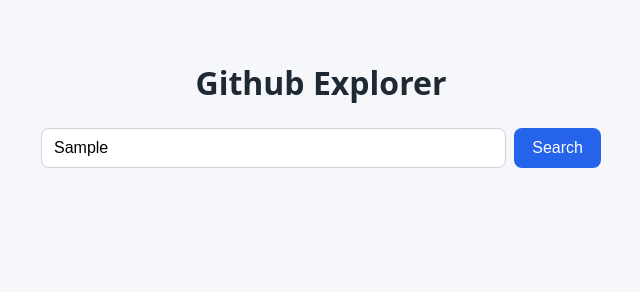
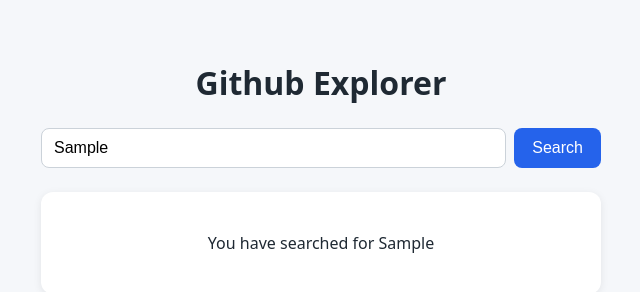
Before and after one commit to aishuu11/DevTrack, a plain HTML site: page index.html in a window 1280 px wide. Both pictures are taken after typing "Sample" into the empty fields and a click on the button "Search". Shown: the whole page, without its empty margins (319-959 px from the left). Drawn offline with Linux system fonts and the light colour scheme.

Commit message:
Show the username on the webpage

```diff
--- a/index.html
+++ b/index.html
@@ -13,9 +13,12 @@
     <div class="search">
       <input id="username" type="text" placeholder="Enter a GitHub username" />
       <button id="searchBtn">Search</button>
+
     </div>
 
-    <div id="results"></div>
+    <div id="results">
+      <p>Type in the Github username</p>
+    </div>
   </main>
 
   <script src="main.js"></script>
--- a/main.js
+++ b/main.js
@@ -1,6 +1,9 @@
 const username = document.getElementById("username")
 
+
 const button = document.getElementById("searchBtn")
+
+const results = document.querySelector("div p")
 
 
 
@@ -14,6 +17,7 @@ button.addEventListener("click",displayUsername)
 
 
 function displayUsername(){
-  console.log(username.value)
+    const userInput = username.value
+    results.textContent = `You have searched for ${userInput}`
 
 }
```
